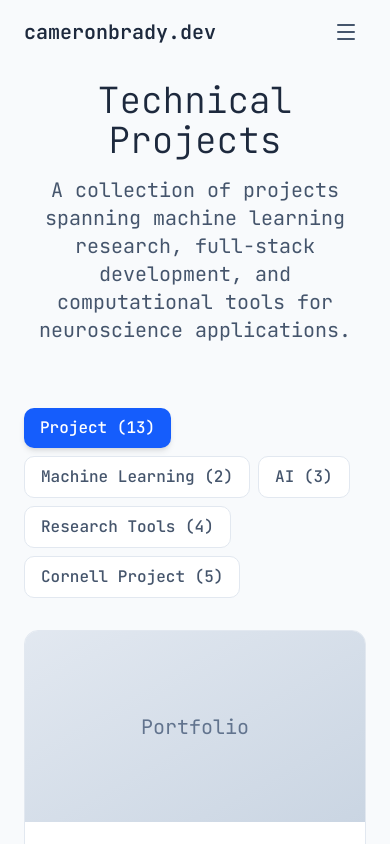
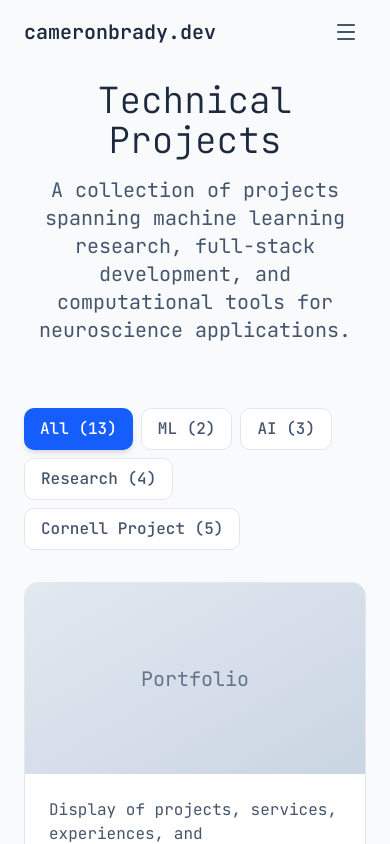
Before and after one commit to cameronbrady1527/portfolio-v2, a Next.js app: page /projects in a window 390 px wide. Shown: the top 844 px of the page. Built offline with nearby package versions, Linux system fonts and the light colour scheme.

Commit message:
fitting content for clean aesthetic responsively

```diff
--- a/src/components/home/HeroSection.tsx
+++ b/src/components/home/HeroSection.tsx
@@ -14,17 +14,8 @@ export default function HeroSection() {
   const roles = [
     'Academic Tutor',
     'Fullstack Developer',
-    'Machine Learning Researcher',
-    'Computational Neuroscientist',
+    'ML Researcher',
   ];
-
-  useEffect(() => {
-    const interval = setInterval(() => {
-      setCurrentRole((prev) => (prev + 1) % roles.length)
-    }, 3000);
-
-    return () => clearInterval(interval)
-  }, []);
 
   useEffect(() => {
     const handleScroll = () => {
--- a/src/components/projects/ProjectsGrid.tsx
+++ b/src/components/projects/ProjectsGrid.tsx
@@ -29,10 +29,10 @@ export default function ProjectsGrid() {
 
   const categories = [
     // { id: 'all', label: 'All Projects', count: allProjects.length },
-    { id: 'project', label: 'Project', count: allProjects.filter(p => p.type.includes('project')).length },
-    { id: 'ml', label: 'Machine Learning', count: allProjects.filter(p => p.type.includes('ml')).length },
+    { id: 'project', label: 'All', count: allProjects.filter(p => p.type.includes('project')).length },
+    { id: 'ml', label: 'ML', count: allProjects.filter(p => p.type.includes('ml')).length },
     { id: 'ai', label: 'AI', count: allProjects.filter(p => p.type.includes('ai')).length },
-    { id: 'research', label: 'Research Tools', count: allProjects.filter(p => p.type.includes('research')).length },
+    { id: 'research', label: 'Research', count: allProjects.filter(p => p.type.includes('research')).length },
     { id: 'cornell', label: 'Cornell Project', count: allProjects.filter(p => p.type.includes('cornell')).length },
   ];
 
```
